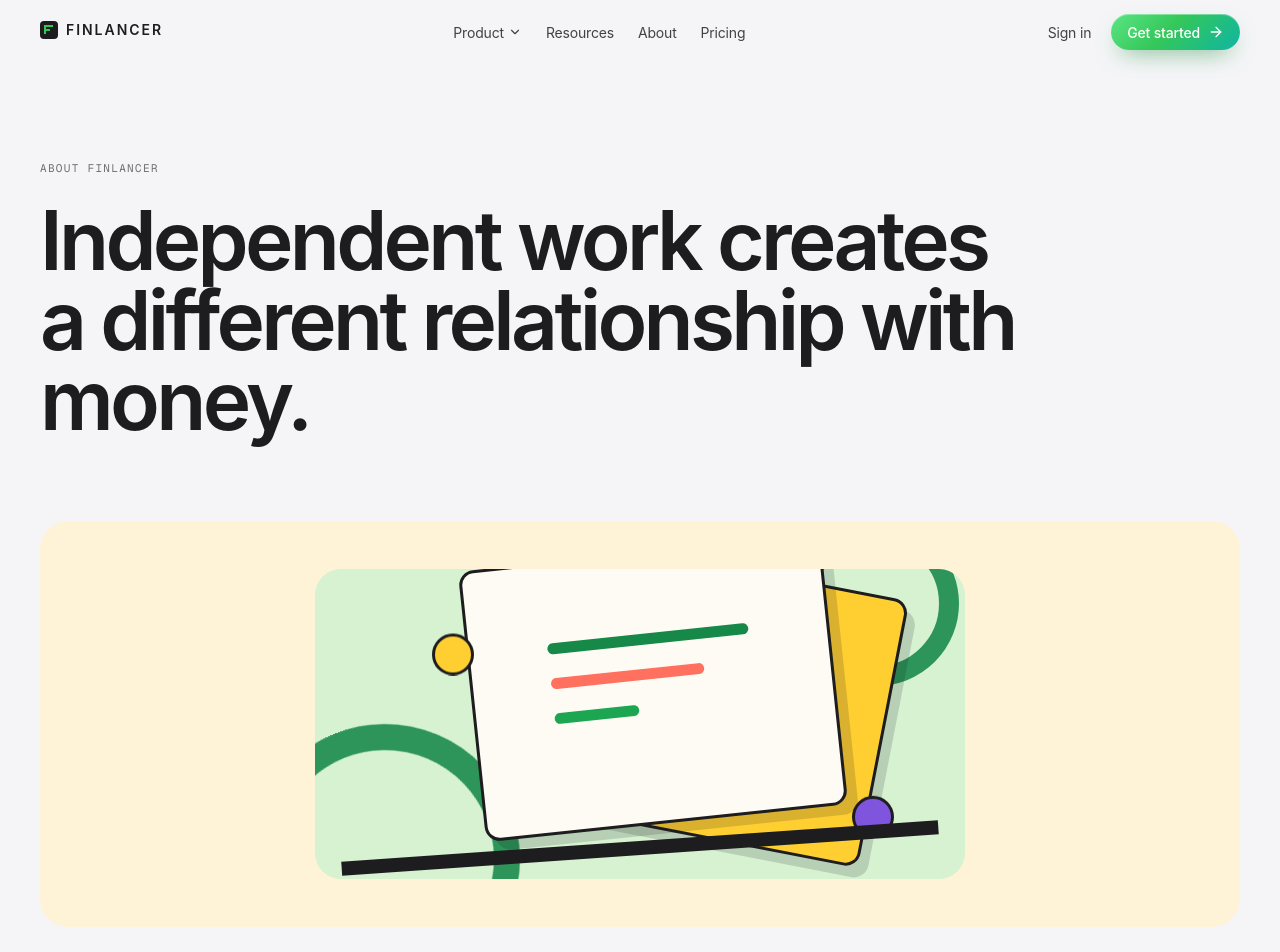
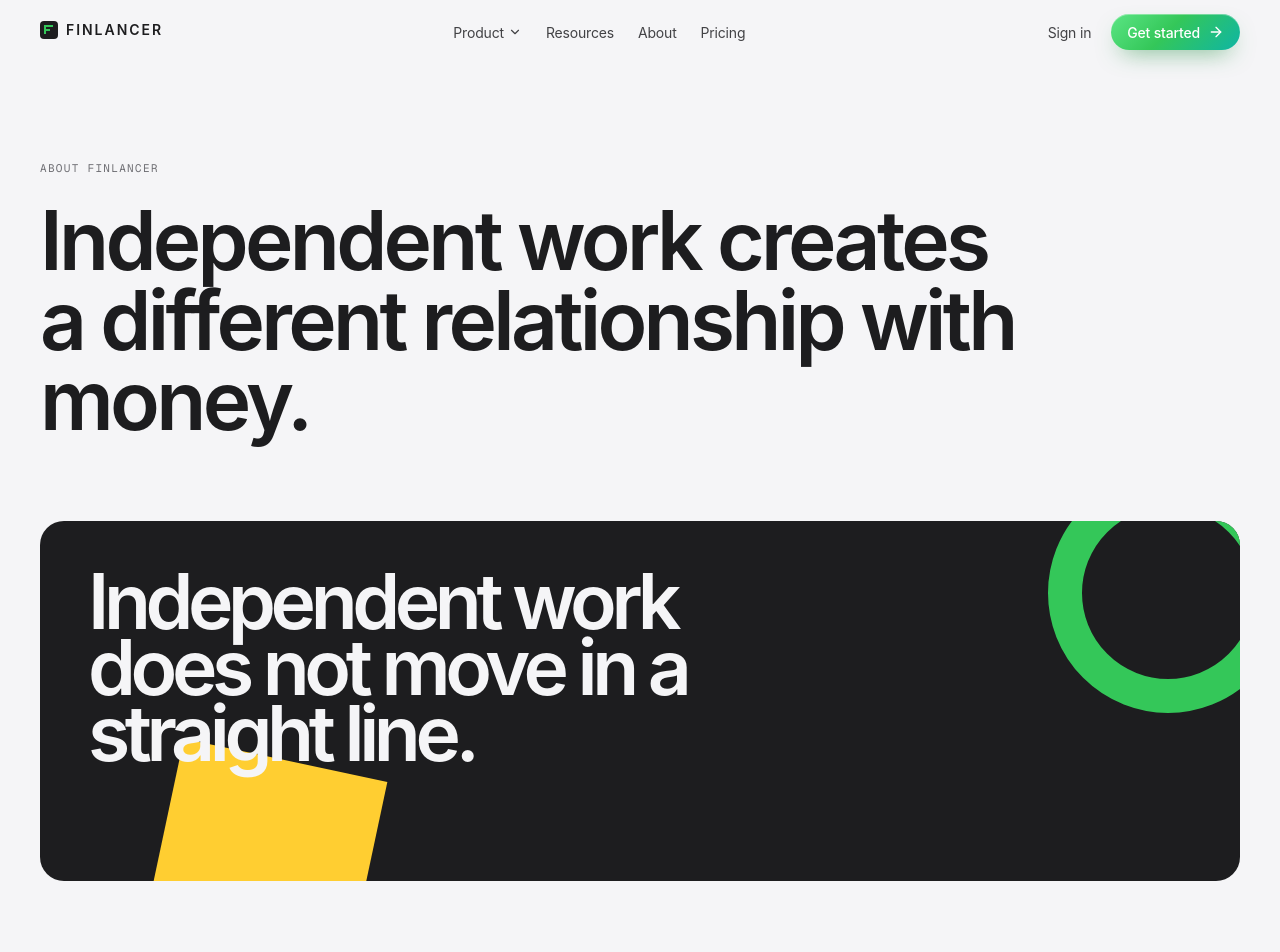
Before and after one commit to Malikversuslife/finlancer, a React (Vite) app: page /about in a window 1280 px wide. Shown: the top 952 px of the page. Built offline with nearby package versions, Linux system fonts and the light colour scheme; the HTML template or start-up script is replaced by a standard one.

Commit message:
Extend product editorial system

```diff
--- a/src/components/Illustration.tsx
+++ /dev/null
@@ -1,17 +0,0 @@
-type Scene = 'money' | 'invoice' | 'tax' | 'goals' | 'insight' | 'about' | 'resources' | 'pricing'
-
-const palettes: Record<Scene, string> = {
-  money: 'color-scene-mint', invoice: 'color-scene-coral', tax: 'color-scene-amber', goals: 'color-scene-violet',
-  insight: 'color-scene-sky', about: 'color-scene-green', resources: 'color-scene-blue', pricing: 'color-scene-dark',
-}
-
-export function EditorialIllustration({ scene = 'money', className = '' }: { scene?: Scene; className?: string }) {
-  return <div aria-hidden className={`color-scene ${palettes[scene]} ${className}`}>
-    <div className="color-orbit color-orbit-a" />
-    <div className="color-orbit color-orbit-b" />
-    <div className="color-card color-card-back" />
-    <div className="color-card color-card-front"><span /><span /><span /></div>
-    <div className="color-dot color-dot-a" /><div className="color-dot color-dot-b" />
-    <div className="color-stripe" />
-  </div>
-}
--- a/src/components/ui.tsx
+++ b/src/components/ui.tsx
@@ -191,7 +191,7 @@ export const PHOTOS = {
 export function PageHero({ eyebrow, title, body, children }: { eyebrow: string; title: ReactNode; body: string; children?: ReactNode }) {
   return (
     <section className="relative isolate overflow-hidden">
-      <GradientField className="-z-10" />
+      <div aria-hidden className="absolute inset-0 -z-10 overflow-hidden bg-paper"><div className="absolute -right-14 -top-20 h-72 w-72 rounded-full bg-mint" /><div className="absolute bottom-[-160px] left-[18%] h-80 w-80 rounded-full border-[48px] border-[#dcecff]" /><div className="absolute left-[54%] top-[18%] h-14 w-14 rotate-12 bg-[#ffce31]" /></div>
       <div className="mx-auto grid max-w-[1280px] gap-12 px-5 pb-16 pt-32 md:px-10 md:pt-40 lg:grid-cols-12 lg:items-end">
         <div className="lg:col-span-7">
           <Reveal><Eyebrow>{eyebrow}</Eyebrow></Reveal>
--- a/src/pages/About.tsx
+++ b/src/pages/About.tsx
@@ -1,5 +1,4 @@
 import { Eyebrow, Reveal } from '../components/ui'
-import { EditorialIllustration } from '../components/Illustration'
 import { FinalCTA } from '../components/Stories'
 
 export default function About() {
@@ -10,8 +9,9 @@ export default function About() {
         <h1 className="mt-6 max-w-[1000px] text-[clamp(2.6rem,6.4vw,5.6rem)] font-semibold leading-[0.98] tracking-[-0.045em]">Independent work creates a different relationship with money.</h1>
       </section>
       <section className="mx-auto max-w-[1280px] px-5 md:px-10">
-        <div className="kinetic-panel relative min-h-[360px] overflow-hidden rounded-[28px] bg-[#fff3d7] p-6 md:p-12">
-          <EditorialIllustration scene="about" className="mx-auto max-h-[460px] max-w-[650px]" />
+        <div className="relative min-h-[360px] overflow-hidden rounded-[24px] bg-ink p-7 text-paper md:p-12">
+          <div className="absolute -right-12 -top-12 h-60 w-60 rounded-full border-[34px] border-signal" /><div className="absolute bottom-[-85px] left-[10%] h-52 w-52 rotate-12 bg-[#ffce31]" />
+          <p className="relative z-10 max-w-[690px] text-[clamp(2.4rem,6vw,5.5rem)] font-semibold leading-[.86] tracking-[-.07em]">Independent work does not move in a straight line.</p>
         </div>
       </section>
       <section className="mx-auto grid max-w-[1280px] gap-12 px-5 py-28 md:px-10 lg:grid-cols-12">
--- a/src/pages/Money.tsx
+++ b/src/pages/Money.tsx
@@ -1,7 +1,6 @@
 import { useState } from 'react'
 import { Phone, IncomeScreen, ExpensesScreen } from '../components/Phone'
 import { PageHero, Reveal, SectionHead, money } from '../components/ui'
-import { EditorialIllustration } from '../components/Illustration'
 import { SpendCalc, FinalCTA } from '../components/Stories'
 
 const SOURCES = [['Acme Studio', 3800, 'bg-ink'], ['Northwind Press', 2200, 'bg-signal'], ['Licensing', 1900, 'bg-sky'], ['Workshops', 1520, 'bg-violet']] as const
@@ -45,8 +44,7 @@ export default function Money() {
       <Flow />
       <section className="bg-paper-2 py-28">
         <div className="mx-auto grid max-w-[1280px] gap-14 px-5 md:px-10 lg:grid-cols-12">
-          <div className="kinetic-panel relative flex h-[420px] items-center justify-center overflow-hidden rounded-[28px] bg-[#fff3d7] p-6 lg:col-span-5 lg:h-auto">
-            <EditorialIllustration scene="money" className="max-h-[440px]" />
+          <div className="relative flex h-[420px] items-end overflow-hidden rounded-[24px] bg-ink p-7 text-paper lg:col-span-5 lg:h-auto"><span className="absolute -right-10 -top-10 h-52 w-52 rounded-full border-[30px] border-signal" /><span className="absolute bottom-[-45px] right-[20%] h-40 w-40 rotate-12 bg-[#ffce31]" /><p className="relative z-10 max-w-[340px] text-[clamp(2rem,4vw,3.6rem)] font-semibold leading-[.88] tracking-[-.06em]">Know the shape of your working year.</p>
           </div>
           <div className="lg:col-span-6 lg:col-start-7">
             <SectionHead eyebrow="Spending patterns" title="The patterns that only show up over months." />
--- a/src/pages/Pricing.tsx
+++ b/src/pages/Pricing.tsx
@@ -1,6 +1,5 @@
 import { Check } from 'lucide-react'
 import { Button, Eyebrow, Reveal } from '../components/ui'
-import { EditorialIllustration } from '../components/Illustration'
 
 const INCLUDED = ['Income and expense tracking', 'Invoices, clients and payment links', 'Tax reserves, deductions and documents', 'Goals with automatic contributions', 'Finlancer Intelligence throughout']
 
@@ -11,7 +10,7 @@ export default function Pricing() {
         <div className="lg:col-span-8"><Eyebrow>Pricing</Eyebrow>
         <h1 className="mt-6 max-w-[900px] text-[clamp(2.6rem,6.4vw,5.6rem)] font-semibold leading-[0.98] tracking-[-0.045em]">Choose the experience that fits.</h1>
         <p className="mt-8 max-w-[520px] text-[17px] leading-relaxed text-ink-2">We're finalising pricing. We won't split the product into artificial tiers: the plans below show the structure we're working towards, and prices will appear here once they're decided.</p></div>
-        <EditorialIllustration scene="pricing" className="mx-auto max-w-[340px] lg:col-span-4" />
+        <div className="relative mx-auto min-h-[270px] w-full max-w-[340px] overflow-hidden rounded-[24px] bg-ink lg:col-span-4"><span className="absolute -right-9 -top-8 h-40 w-40 rounded-full border-[26px] border-signal" /><span className="absolute bottom-[-30px] left-[16%] h-32 w-32 rotate-12 bg-[#ffce31]" /><p className="absolute bottom-6 left-6 max-w-[200px] text-[26px] font-semibold leading-[.9] tracking-[-.05em] text-paper">One complete product. No artificial tiers.</p></div>
       </section>
       <section className="mx-auto max-w-[1280px] px-5 pb-28 md:px-10">
         <div className="grid gap-px overflow-hidden rounded-[28px] border border-line bg-line lg:grid-cols-2">
--- a/src/pages/Resources.tsx
+++ b/src/pages/Resources.tsx
@@ -1,7 +1,6 @@
 import { ArrowUpRight } from 'lucide-react'
 import { Link } from 'react-router'
 import { Eyebrow, Reveal } from '../components/ui'
-import { EditorialIllustration } from '../components/Illustration'
 
 const FINANCE = [
   ['Pricing a project when your income is uneven', '8 min'],
@@ -27,7 +26,7 @@ export default function Resources() {
         <div className="grid gap-10 lg:grid-cols-12">
           <Reveal className="lg:col-span-7">
             <a href="#finance" className="group block">
-              <div className="kinetic-panel aspect-[4/3] overflow-hidden rounded-[28px] bg-[#dcecff] p-6"><EditorialIllustration scene="resources" className="h-full" /></div>
+              <div className="relative aspect-[4/3] overflow-hidden rounded-[24px] bg-[#dcecff] p-6"><span className="absolute right-[-20px] top-[-20px] h-40 w-40 rounded-full bg-sky" /><span className="absolute bottom-[-45px] left-[12%] h-44 w-44 rotate-12 bg-[#ffce31]" /><p className="relative z-10 max-w-[280px] text-[clamp(2rem,4vw,3.6rem)] font-semibold leading-[.88] tracking-[-.055em]">Freelance money, explained clearly.</p></div>
               <p className="label mt-6 text-signal-deep">Freelancer Finance · Feature</p>
               <h2 className="mt-3 text-[clamp(1.8rem,3.4vw,2.8rem)] font-semibold leading-[1.08] tracking-[-0.035em] group-hover:underline group-hover:decoration-1 group-hover:underline-offset-8">The quiet month: planning for the gaps between projects</h2>
               <p className="mt-3 max-w-[540px] text-[15px] leading-relaxed text-ink-2">Every independent career has slow stretches. A practical look at preparing for them without living in fear of them.</p>
```
Also changed, not shown: src/components/Stories.tsx (+4 -4 lines).
